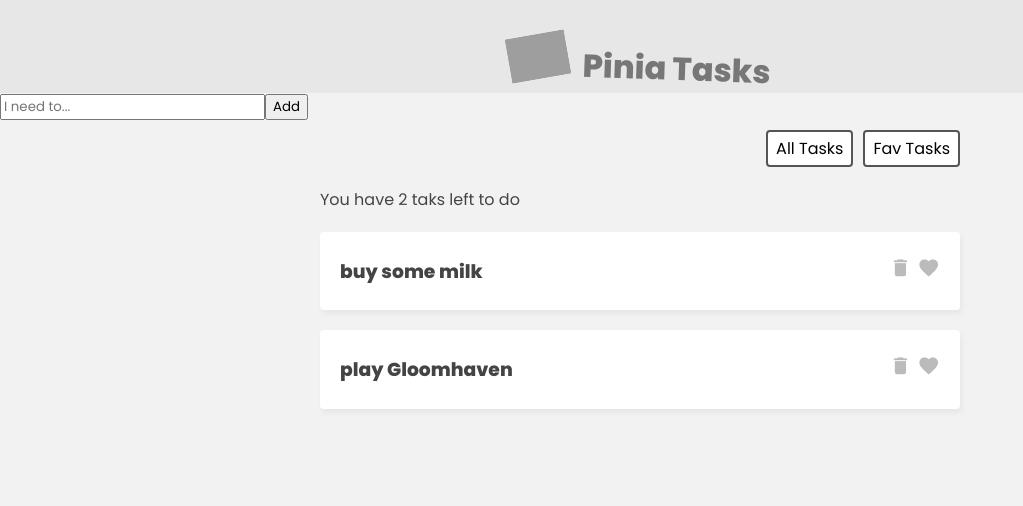
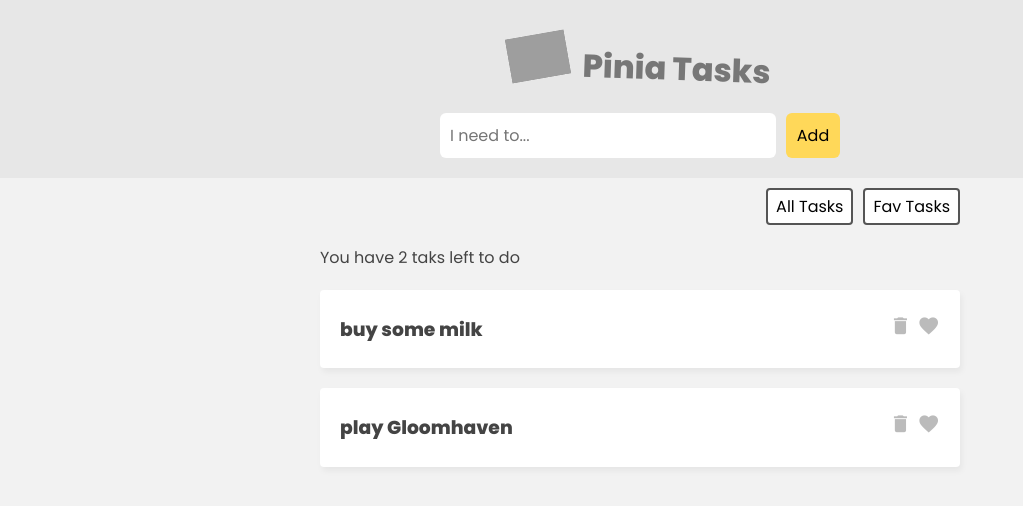
Before and after one commit to abhinandkaippalli/vue3-pinia, a Vue app: page / in a window 1280 px wide. Shown: the top 506 px of the page, without its empty margins (0-1023 px from the left). Built offline with nearby package versions, Linux system fonts and the light colour scheme; grey boxes are pictures that could not be loaded.

Commit message:
deleteTask and toggleFav action created

```diff
--- a/src/assets/main.css
+++ b/src/assets/main.css
@@ -76,3 +76,32 @@
   font-size: 0.8em;
   font-size: 1em;
 }
+
+/* new task form */
+.new-task-form {
+  background: #e7e7e7;
+  padding: 20px 0;
+}
+form {
+  max-width: 400px;
+  margin: 0 auto;
+  display: grid;
+  grid-template-columns: 3fr 1fr;
+  gap: 10px;
+}
+form button {
+  background: #ffd859;
+  border: 0;
+  padding: 10px;
+  font-family: "Poppins";
+  border-radius: 6px;
+  cursor: pointer;
+  font-size: 1em;
+}
+form input {
+  border: 0;
+  padding: 10px;
+  border-radius: 6px;
+  color: #555;
+  font-size: 1em;
+}
--- a/src/components/TaskDetails.vue
+++ b/src/components/TaskDetails.vue
@@ -2,14 +2,24 @@
     <div class="task">
         <h3>{{ task.title }}</h3>
         <div class="icons">
-            <i class="material-icons">delete</i>
-            <i class="material-icons">favorite</i>
+            <i class="material-icons"
+            @click="taskStore.deleteTask(task.id)"
+            >delete</i>
+            <i class="material-icons"
+            @click="taskStore.toggleFav(task.id)"
+            >favorite</i>
         </div>
     </div>
 </template>
 
 <script>
+import { useTaskStore } from '../stores/TaskStore';
 export default {
     props: ['task'],
+    setup () {
+        const taskStore = useTaskStore();
+
+        return { taskStore }
+    }
 }
 </script>
--- a/src/stores/TaskStore.js
+++ b/src/stores/TaskStore.js
@@ -26,6 +26,15 @@
   actions: {
     addTask (task) {
       this.tasks.push(task)
+    },
+    deleteTask(id) {
+      this.tasks = this.tasks.filter( t => {
+        return t.id !== id
+      })
+    },
+    toggleFav(id) {
+       const task = this.tasks.find(t => t.id === id)
+       task.isFav = !task.isFav
     }
   }
 })
```
